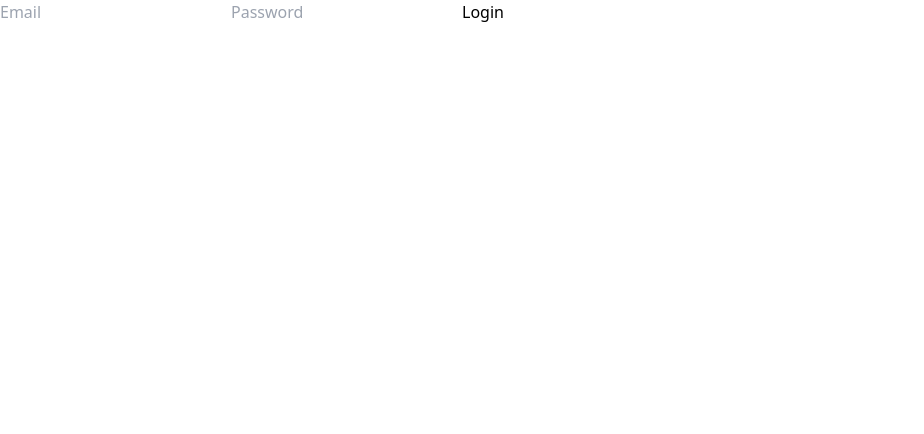
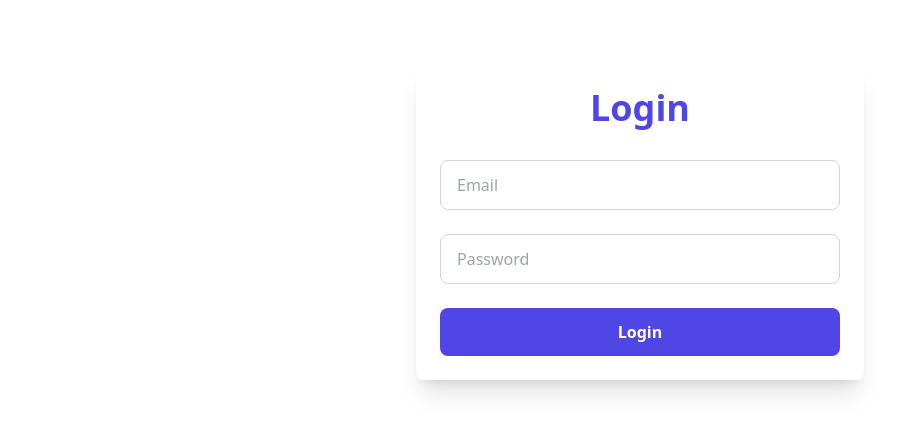
Before and after one commit to mohammedazez/tripatra-test-react, a React (Vite) app: page / in a window 1280 px wide. Shown: the top 434 px of the page, without its empty margins (0-924 px from the left). Built offline with nearby package versions, Linux system fonts and the light colour scheme.

Commit message:
slicing login

```diff
--- a/src/components/Login.jsx
+++ b/src/components/Login.jsx
@@ -21,24 +21,45 @@ const Login = () => {
   };
 
   return (
-    <form onSubmit={handleLogin}>
+    <div className="max-w-md mx-auto p-6 bg-white rounded-lg shadow-xl mt-16">
+      <h2 className="text-4xl font-bold text-center text-indigo-600 mb-8">
+        Login
+      </h2>
+      <form onSubmit={handleLogin} className="space-y-6">
+        <div>
           <input
             type="email"
             placeholder="Email"
             value={email}
             onChange={(e) => setEmail(e.target.value)}
+            className="w-full px-4 py-3 border border-gray-300 rounded-lg focus:outline-none focus:ring-2 focus:ring-indigo-500"
+            required
           />
+        </div>
+        <div>
           <input
             type="password"
             placeholder="Password"
             value={password}
             onChange={(e) => setPassword(e.target.value)}
+            className="w-full px-4 py-3 border border-gray-300 rounded-lg focus:outline-none focus:ring-2 focus:ring-indigo-500"
+            required
           />
-      <button type="submit" disabled={authStatus === "loading"}>
+        </div>
+        <div className="flex justify-between items-center">
+          <button
+            type="submit"
+            disabled={authStatus === "loading"}
+            className="w-full py-3 px-4 bg-indigo-600 text-white font-semibold rounded-lg hover:bg-indigo-700 focus:outline-none transition-colors duration-300"
+          >
             {authStatus === "loading" ? "Logging in..." : "Login"}
           </button>
-      {error && <p style={{ color: "red" }}>{error}</p>}
+        </div>
+        {error && (
+          <p className="text-center text-red-500 text-sm mt-4">{error}</p>
+        )}
       </form>
+    </div>
   );
 };
 
```
Lines whose indentation alone changed are shown as unchanged.
